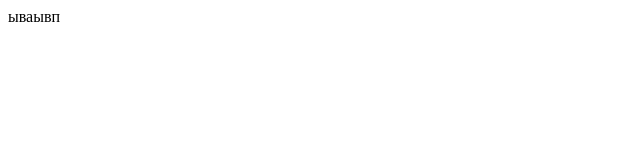
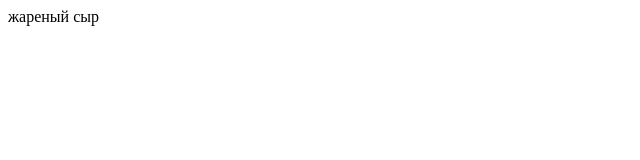
Before and after one commit to Solomasquarade/hexlet-git, a plain HTML site: page index.html in a window 1280 px wide. Shown: the full height of the page, 0-640 px from the left. Drawn offline with Linux system fonts and the light colour scheme.

Commit message:
жареный сыр

```diff
--- a/index.html
+++ b/index.html
@@ -1,12 +1,15 @@
 <!DOCTYPE html>
 <html lang="en">
+
 <head>
     <meta charset="UTF-8">
     <meta http-equiv="X-UA-Compatible" content="IE=edge">
     <meta name="viewport" content="width=device-width, initial-scale=1.0">
     <title>Document</title>
 </head>
+
 <body>
-    ываывп
+    жареный сыр
 </body>
+
 </html>
```
